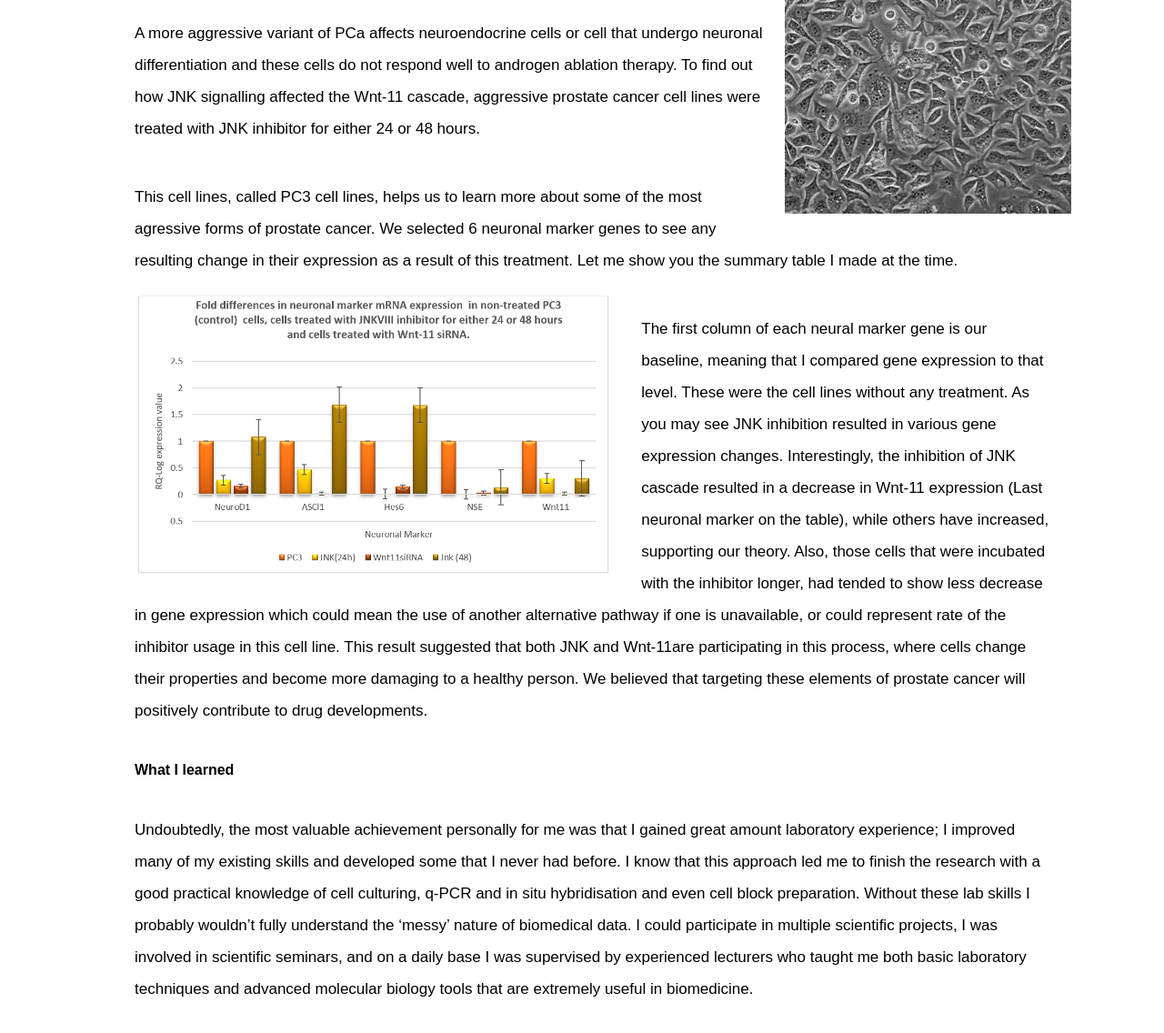
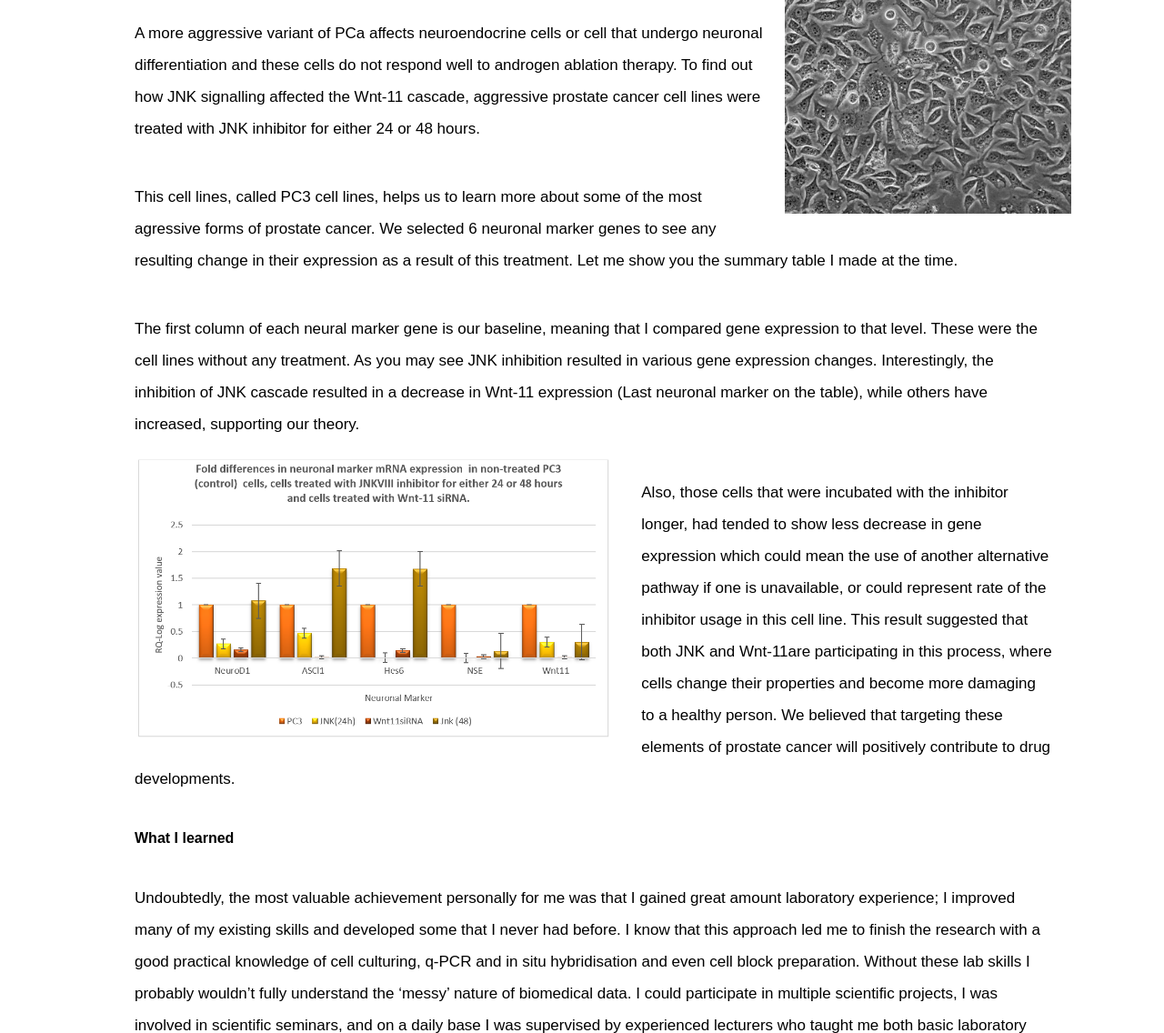
Before and after one commit to IldikoMagda/ildiko-web, a Flask app: page /portfolio/ProstateCancerResearch in a window 1280 px wide. Shown: the part 1239-2375 px from the top of the page at 91% size. Before the commit the page ends 2335 px from the top, so only its background shows below. Run offline with Flask 2, Linux system fonts and the light colour scheme; some web fonts are replaced.

Commit message:
slight change to table positioning

```diff
--- a/templates/portfolio/cancerresearch.html
+++ b/templates/portfolio/cancerresearch.html
@@ -45,12 +45,14 @@
         We selected 6 neuronal marker genes to see any resulting change in their expression as a result of this treatment.
         Let me show you the summary table I made at the time. </p>
 
+
+        <p>The first column of each neural marker gene is our baseline, meaning that I compared gene expression to that level.
+        These were the cell lines without any treatment. As you may see JNK inhibition resulted in various gene expression changes. Interestingly, the inhibition of JNK cascade resulted in a decrease in Wnt-11 expression (Last neuronal marker on the table), while others have increased, supporting our theory. </p>
             <div class="cancerpic2" id="C2">
                 <img src="{{url_for("static", filename="prtable.PNG")}}" alt="resulttable" >
             </div>
 
-        <p>The first column of each neural marker gene is our baseline, meaning that I compared gene expression to that level.
-        These were the cell lines without any treatment. As you may see JNK inhibition resulted in various gene expression changes. Interestingly, the inhibition of JNK cascade resulted in a decrease in Wnt-11 expression (Last neuronal marker on the table), while others have increased, supporting our theory.
+        <p>
         Also, those cells that were incubated with the inhibitor longer, had tended to show less decrease in gene expression which could mean the use of another alternative pathway if one is unavailable, or could represent rate of the inhibitor usage in this cell line.
         This result suggested that both JNK and Wnt-11are participating in this process, where cells change their properties and become more damaging to a healthy person.
         We believed that targeting these elements of prostate cancer will positively contribute to drug developments.</p>
```
